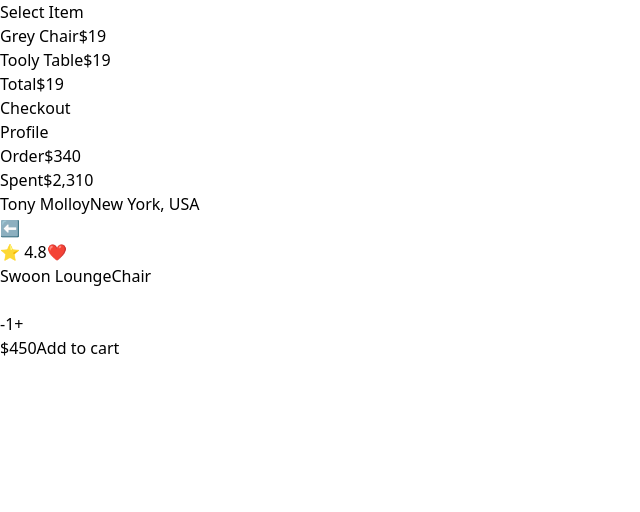
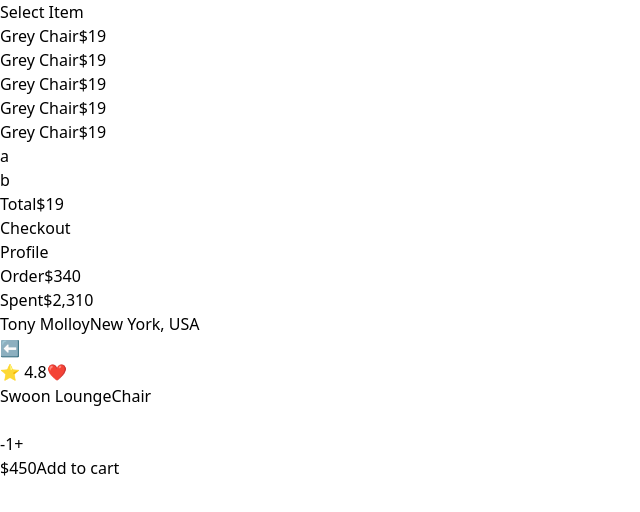
Before and after one commit to EumMericano-Study/tailwindcssTest, a Next.js app: page / in a window 1280 px wide. Shown: the top 512 px of the page, without its empty margins (0-640 px from the left). Built offline with nearby package versions, Linux system fonts and the light colour scheme.

Commit message:
test: Test modifiers such as odd, even, first, last and empty

```diff
--- a/pages/index.tsx
+++ b/pages/index.tsx
@@ -5,14 +5,20 @@ const Home: NextPage = () => {
     <div className="min-h-screen bg-slate-400 py-10 px-10 grid gap-10">
       <div className="bg-white p-6 rounded-3xl shadow-xl">
         <span className="font-semibold text-3xl">Select Item</span>
-        <div className="flex justify-between my-1">
-          <span className="text-gray-400">Grey Chair</span>
-          <span className="font-semibold">$19</span>
-        </div>
-        <div className="flex justify-between">
-          <span className="text-gray-400">Tooly Table</span>
-          <span className="font-semibold">$19</span>
-        </div>
+        {["a", "b", "c", "d", "e"].map((_, index) => (
+          <div
+            key={index}
+            className="flex justify-between my-2 even:bg-blue-50 odd: bg-yellow-50"
+          >
+            <span className="text-gray-400">Grey Chair</span>
+            <span className="font-semibold">$19</span>
+          </div>
+        ))}
+        {["a", "b", ""].map((c, index) => (
+          <div key={index} className="bg-stone-300 p-2 empty:hidden">
+            {c}
+          </div>
+        ))}
         <div className="flex justify-between pt-2 mt-2 border-t-2 border-dashed ">
           <span>Total</span>
           <span className="font-semibold">$19</span>
```
